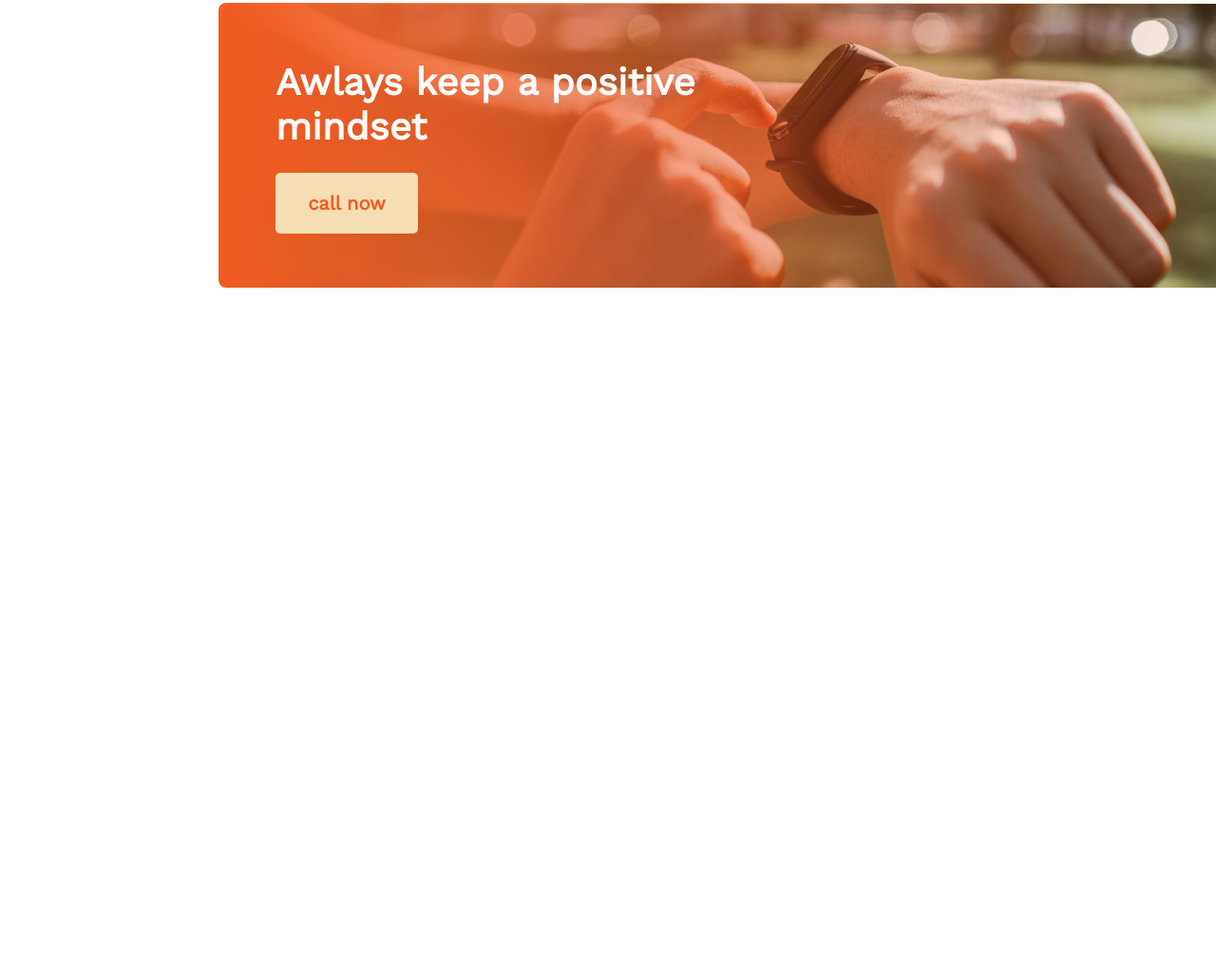
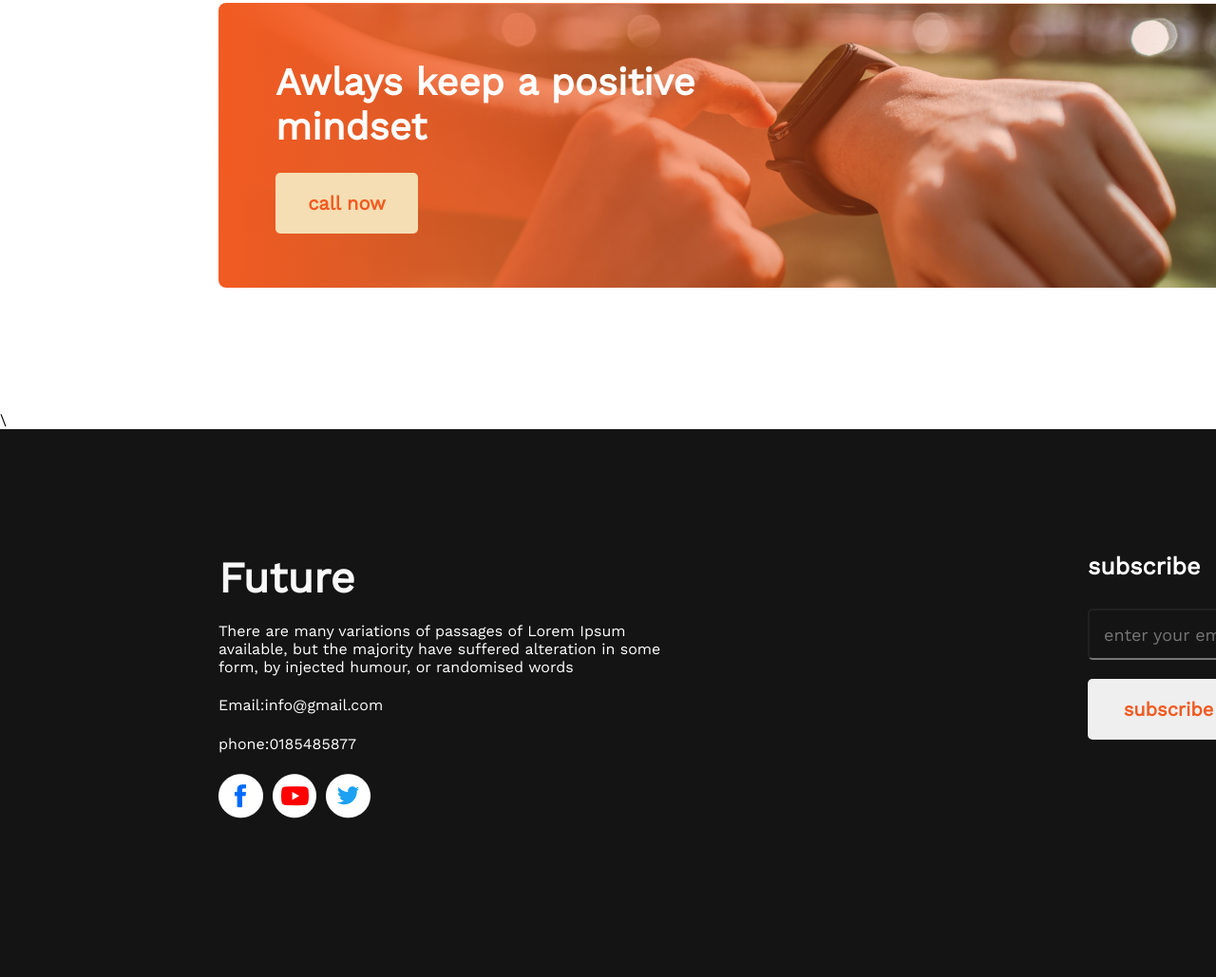
Before and after one commit to anwarsha1/new-year-new-sha, a plain HTML site: page index.html in a window 1280 px wide. Shown: the part 2318-3347 px from the top of the page at 95% size. Before the commit the page ends 2751 px from the top, so only its background shows below. Drawn offline with nearby package versions, Linux system fonts and the light colour scheme.

Commit message:
added footer

```diff
--- a/index.html
+++ b/index.html
@@ -73,7 +73,38 @@
             </div>
 
         </section>
-    </main>
-    <footer></footer>
+    </main>\
+    <!-- footer section -->
+    <footer>
+        <div class="footer-container">
+            <div class="footer-left">
+                <h4>Future</h4>
+                <p>There are many variations of passages of Lorem Ipsum available, but the majority have suffered alteration in some form, by injected humour, or randomised words</p>
+                <h6>Email:info@gmail.com</h6>
+                <h5>phone:0185485877</h5>
+                <div class="footer-icon-container">
+                    <div>
+                        <img src="images/icons/fb.png" alt="">
+                    </div>
+                    <div>
+                        <img src="images/icons/youtube.png" alt="">
+                    </div>
+                    <div>
+                        <img src="images/icons/twitter.png" alt="">
+                    </div>
+                </div>
+
+            </div>
+            <div class="footer-right">
+                <h4>subscribe</h4>
+                <form action="">
+                    <input type="email" name="email" id="" placeholder="enter your email">
+                </form>
+                <button>subscribe</button>
+
+            </div>
+        </div>
+
+    </footer>
 </body>
 </html>
--- a/style/style.css
+++ b/style/style.css
@@ -139,26 +139,28 @@ text-align: center;
 
 /* connect style */
 
-.connect{
+.connect {
     background-image: url(../images/gradient2.png);
     width: 1140px;
     height: 300px;
     margin: 130px 230px;
     border-radius: 8px;
 }
+
 .connect {
 
     width: 1140px;
     height: 300px;
     margin: 130px 230px;
     background-size: cover;
-   background: linear-gradient(90deg, #F15B22 0%, rgba(241, 91, 34, 0) 100%),url(../images/watch.png);
+    background: linear-gradient(90deg, #F15B22 0%, rgba(241, 91, 34, 0) 100%), url(../images/watch.png);
 
     border-radius: 8px;
     background-size: cover;
 
 }
-.connect h3{
+
+.connect h3 {
     padding-left: 60px;
     padding-top: 60px;
     width: 459px;
@@ -169,7 +171,8 @@ color: #FFFFFF;
 
 
 }
-.connect button{
+
+.connect button {
     margin-left: 60px;
     margin-top: 25px;
     width: 150px;
@@ -183,3 +186,108 @@ font-weight: 600;
     font-size: 20px;
 
 }
+
+/* footer style  */
+.footer-container {
+    display: flex;
+    gap: 200px;
+}
+
+footer {
+    background-color: #151414;
+    width: 1600px;
+    height: 577px;
+}
+
+.footer-left {
+    padding-top: 130px;
+    padding-left: 230px;
+}
+
+.footer-left h4 {
+    width: 148px;
+    height: 53px;
+    font-weight: 700;
+    font-size: 45px;
+    color: #F8F8F8;
+    margin-bottom: 20px;
+}
+
+.footer-left p {
+    width: 485px;
+    height: 78px;
+    font-weight: 400;
+    font-size: 16px;
+    color: #FFFFFF;
+
+}
+
+.footer-left h5 {
+    width: 184px;
+    height: 26px;
+    font-weight: 400;
+    font-size: 16px;
+    color: #FFFFFF;
+    margin-bottom: 15px;
+    margin-top: 15px;
+
+
+}
+
+.footer-left h6 {
+
+    width: 184px;
+    height: 26px;
+    font-weight: 400;
+    font-size: 16px;
+    color: #FFFFFF;
+
+
+}
+
+.footer-right {
+    padding-top: 130px;
+    padding-left: 230px;
+
+}
+
+.footer-icon-container {
+    display: flex;
+    gap: 10px;
+}
+
+.footer-right h4 {
+    width: 123px;
+    height: 29px;
+    font-weight: 600;
+    font-size: 25px;
+    color: #FFFFFF;
+    margin-bottom: 30px;
+
+}
+
+.footer-right input {
+    width: 300px;
+    height: 50px;
+    border-radius: 5px;
+    margin-bottom: 20px;
+    padding-left: 15px;
+    font-weight: 400;
+    font-size: 18px;
+    color: #F3F3F3;
+    background-color: #151414;
+
+}
+.footer-right button{
+    width: 170.11px;
+height: 64px;
+
+color: #F15B22;
+padding: 10px;
+font-size: medium;
+border-radius: 5px;
+border: 0;
+text-decoration: #F15B22;
+font-weight: 600;
+font-size: 20px;
+}
```
Lines whose indentation alone changed are shown as unchanged.
